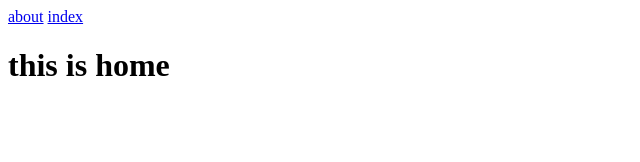
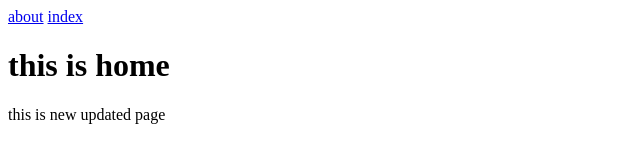
Before and after one commit to dipabarua22/first_day-html, a plain HTML site: page home.html in a window 1280 px wide. Shown: the whole page, without its empty margins (0-640 px from the left). Drawn offline with Linux system fonts and the light colour scheme.

Commit message:
Update home.html

```diff
--- a/home.html
+++ b/home.html
@@ -9,5 +9,6 @@
     <a href="./about.html">about</a>
     <a href="./index.html">index</a>
     <h1>this is home</h1>
+    <p>this is new updated page</p>
 </body>
 </html>
```
